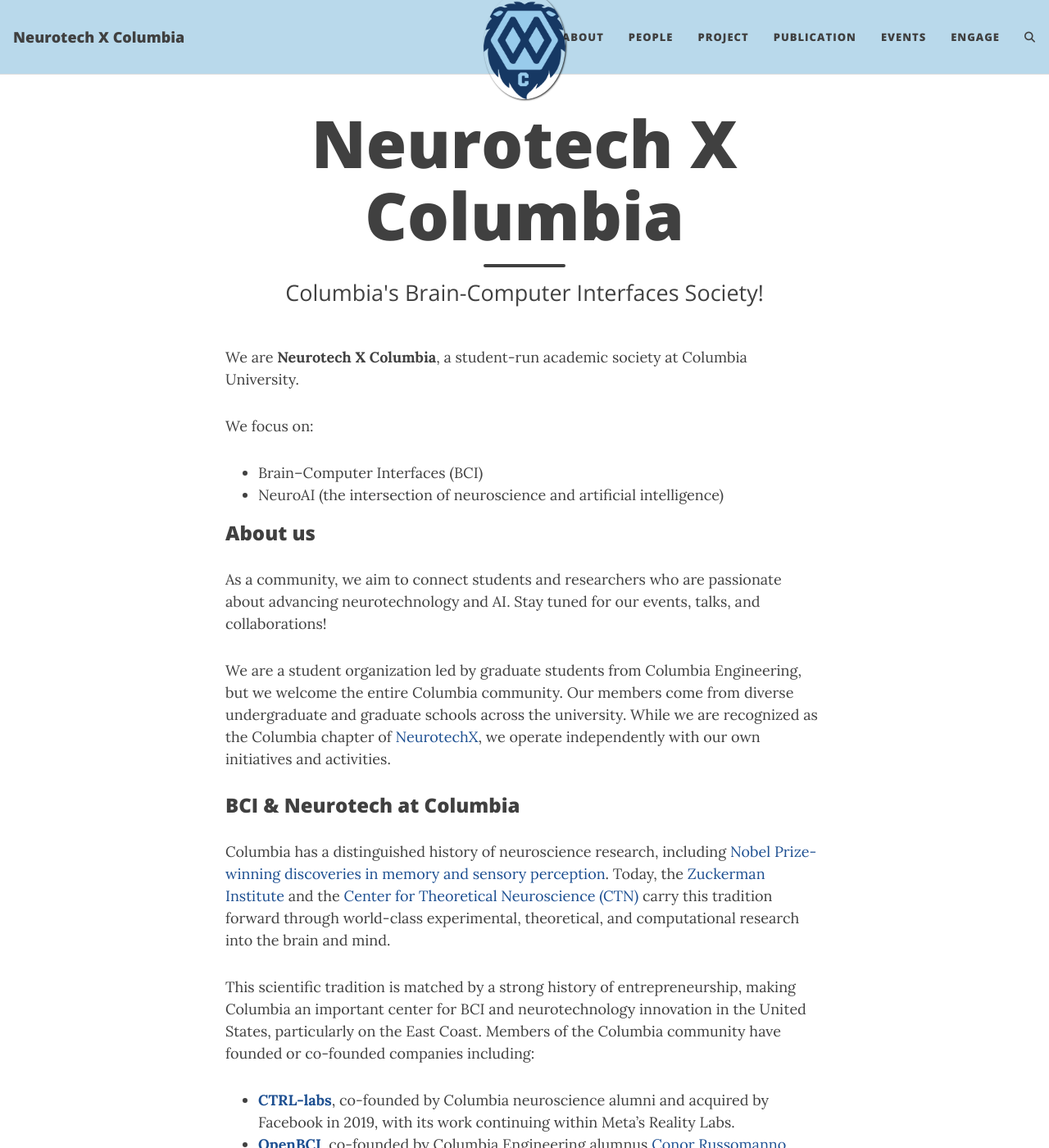
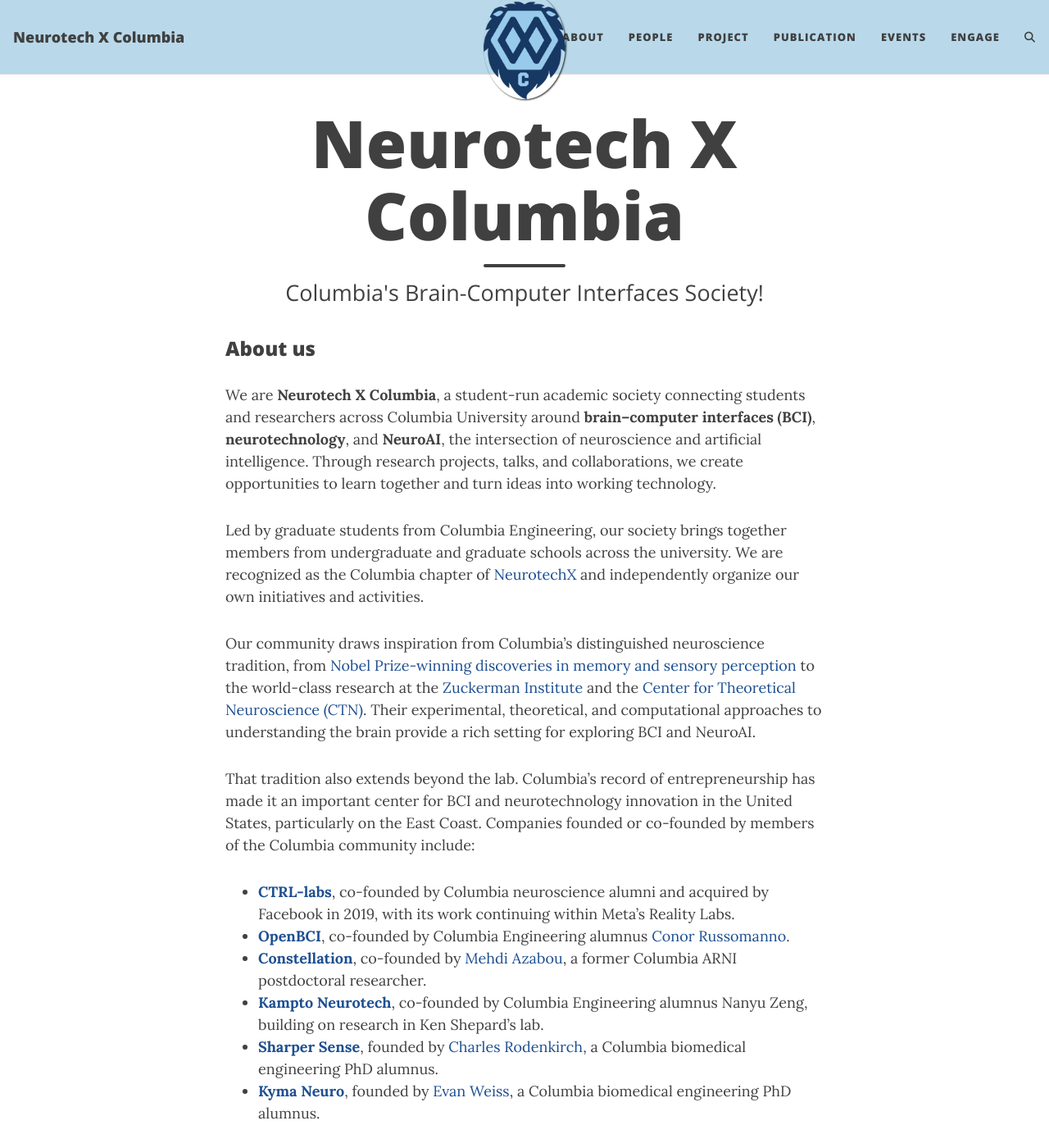
Before and after one commit to Neurotech-X-Columbia/Neurotech-X-Columbia.github.io, a Jekyll site: the page built from about.md, in a window 1280 px wide and 1400 px high. Shown: the whole window at 82% size. Built offline with Jekyll 4.4.1, drawn with Linux system fonts in a browser that asks for light colours; comment, search, counter and statistics services are not loaded; some of the changed text lies outside the part shown.

Commit message:
Integrate About page narrative and Columbia background

```diff
--- a/about.md
+++ b/about.md
@@ -4,23 +4,15 @@
 subtitle: Columbia's Brain-Computer Interfaces Society!
 ---
 
-We are **Neurotech X Columbia**, a student-run academic society at Columbia University.
-
-We focus on:
-- Brain–Computer Interfaces (BCI)
-- NeuroAI (the intersection of neuroscience and artificial intelligence)
-
 ### About us
 
-As a community, we aim to connect students and researchers who are passionate about advancing neurotechnology and AI. Stay tuned for our events, talks, and collaborations!
+We are **Neurotech X Columbia**, a student-run academic society connecting students and researchers across Columbia University around **brain–computer interfaces (BCI)**, **neurotechnology**, and **NeuroAI**, the intersection of neuroscience and artificial intelligence. Through research projects, talks, and collaborations, we create opportunities to learn together and turn ideas into working technology.
 
-We are a student organization led by graduate students from Columbia Engineering, but we welcome the entire Columbia community. Our members come from diverse undergraduate and graduate schools across the university. While we are recognized as the Columbia chapter of [NeurotechX](https://neurotechx.com/), we operate independently with our own initiatives and activities.
+Led by graduate students from Columbia Engineering, our society brings together members from undergraduate and graduate schools across the university. We are recognized as the Columbia chapter of [NeurotechX](https://neurotechx.com/) and independently organize our own initiatives and activities.
 
-### BCI & Neurotech at Columbia
+Our community draws inspiration from Columbia's distinguished neuroscience tradition, from [Nobel Prize-winning discoveries in memory and sensory perception](https://www.neurosciencephd.columbia.edu/content/history-program) to the world-class research at the [Zuckerman Institute](https://zuckermaninstitute.columbia.edu/about-us) and the [Center for Theoretical Neuroscience (CTN)](https://ctn.zuckermaninstitute.columbia.edu/about). Their experimental, theoretical, and computational approaches to understanding the brain provide a rich setting for exploring BCI and NeuroAI.
 
-Columbia has a distinguished history of neuroscience research, including [Nobel Prize-winning discoveries in memory and sensory perception](https://www.neurosciencephd.columbia.edu/content/history-program). Today, the [Zuckerman Institute](https://zuckermaninstitute.columbia.edu/about-us) and the [Center for Theoretical Neuroscience (CTN)](https://ctn.zuckermaninstitute.columbia.edu/about) carry this tradition forward through world-class experimental, theoretical, and computational research into the brain and mind.
-
-This scientific tradition is matched by a strong history of entrepreneurship, making Columbia an important center for BCI and neurotechnology innovation in the United States, particularly on the East Coast. Members of the Columbia community have founded or co-founded companies including:
+That tradition also extends beyond the lab. Columbia's record of entrepreneurship has made it an important center for BCI and neurotechnology innovation in the United States, particularly on the East Coast. Companies founded or co-founded by members of the Columbia community include:
 
 - **[CTRL-labs](https://about.fb.com/news/2021/03/inside-facebook-reality-labs-wrist-based-interaction-for-the-next-computing-platform/)**, co-founded by Columbia neuroscience alumni and acquired by Facebook in 2019, with its work continuing within Meta's Reality Labs.
 - **[OpenBCI](https://openbci.com/)**, co-founded by Columbia Engineering alumnus [Conor Russomanno](https://conorrussomanno.com/).
@@ -29,4 +21,4 @@
 - **[Sharper Sense](https://www.sharpersense.com/)**, founded by [Charles Rodenkirch](https://www.linkedin.com/in/charlesrodenkirch/), a Columbia biomedical engineering PhD alumnus.
 - **[Kyma Neuro](https://www.kymaneuro.com/)**, founded by [Evan Weiss](https://neclab.bme.columbia.edu/node/103), a Columbia biomedical engineering PhD alumnus.
 
-We welcome students, researchers, alumni, and all members of the Columbia community interested in BCI, neurotechnology, and neuroscience entrepreneurship. Whether you want to explore the science, build a project, or develop an idea for a startup, [join Neurotech X Columbia]({{ '/engage/' | relative_url }}) to learn and create with us.
+Inspired by these paths from research to technology, we welcome students, researchers, alumni, and all members of the Columbia community to explore what comes next. Whether you are new to neuroscience, ready to build a BCI project, or developing an idea for a startup, [join Neurotech X Columbia]({{ '/engage/' | relative_url }}) to learn, experiment, and collaborate with us.
```
